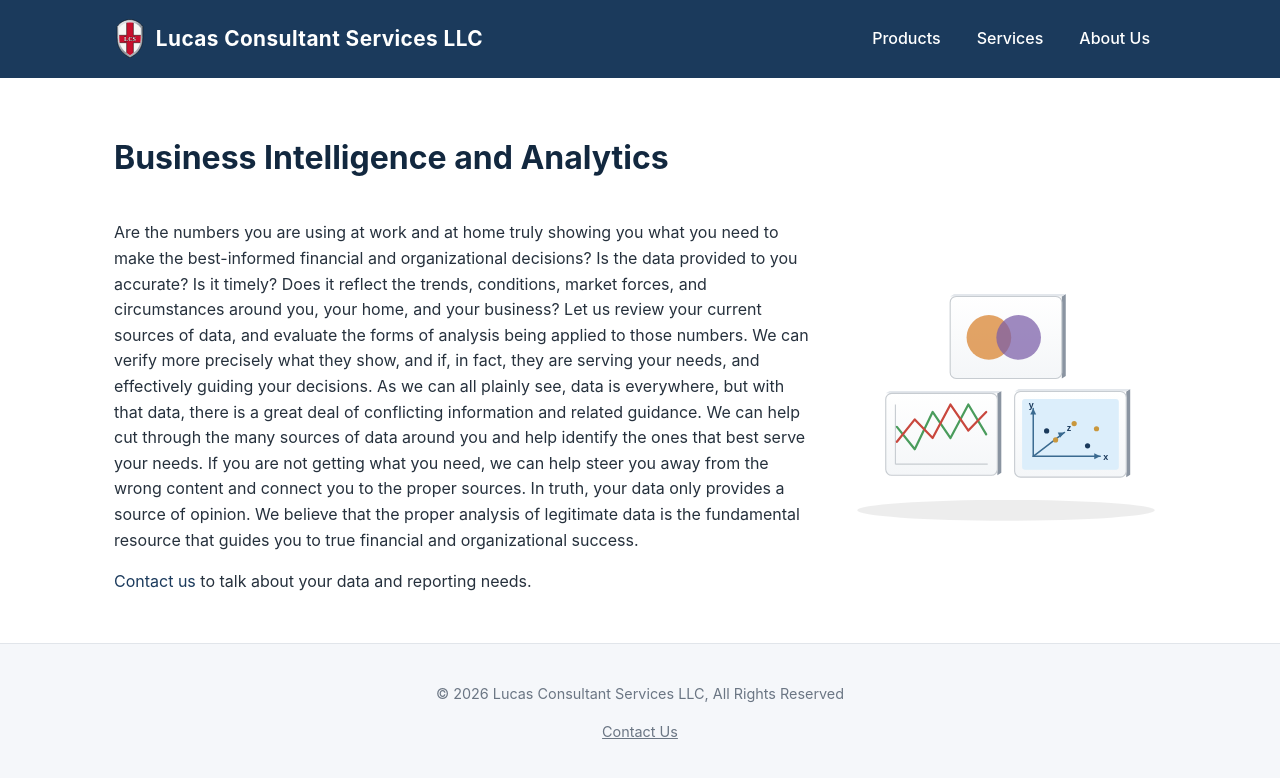
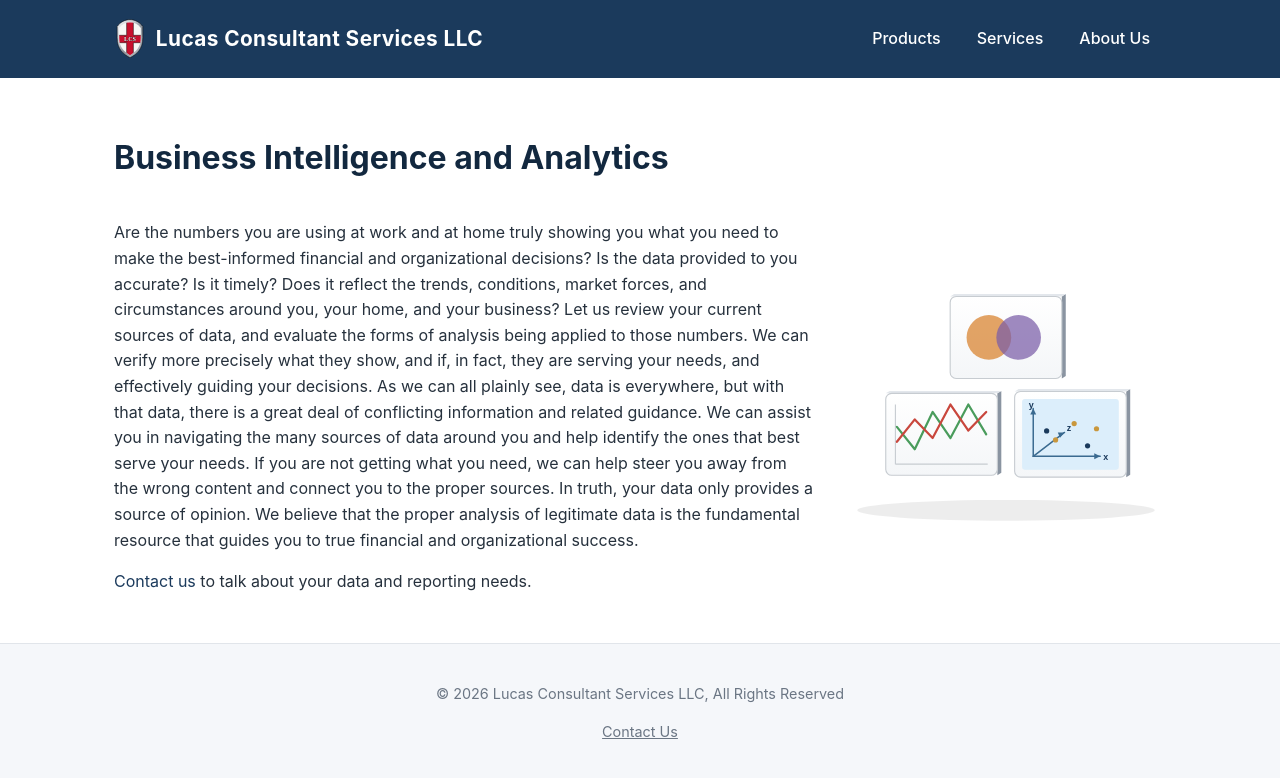
Before and after one commit to DrColorado/lucas-consulting-site, a Jekyll site: the page built from lucas-consulting-site/services/business-intelligence-analytics.md, in a window 1280 px wide. Shown: the top 778 px of the page. Built offline with Jekyll 4.4.1, drawn with Linux system fonts in a browser that asks for light colours.

Commit message:
Update business-intelligence-analytics.md

```diff
--- a/lucas-consulting-site/services/business-intelligence-analytics.md
+++ b/lucas-consulting-site/services/business-intelligence-analytics.md
@@ -9,7 +9,7 @@ permalink: /services/business-intelligence-analytics/
 <div class="service-layout">
 <div class="service-text" markdown="1">
 
-Are the numbers you are using at work and at home truly showing you what you need to make the best-informed financial and organizational decisions? Is the data provided to you accurate? Is it timely? Does it reflect the trends, conditions, market forces, and circumstances around you, your home, and your business? Let us review your current sources of data, and evaluate the forms of analysis being applied to those numbers. We can verify more precisely what they show, and if, in fact, they are serving your needs, and effectively guiding your decisions. As we can all plainly see, data is everywhere, but with that data, there is a great deal of conflicting information and related guidance. We can help cut through the many sources of data around you and help identify the ones that best serve your needs. If you are not getting what you need, we can help steer you away from the wrong content and connect you to the proper sources. In truth, your data only provides a source of opinion. We believe that the proper analysis of legitimate data is the fundamental resource that guides you to true financial and organizational success.
+Are the numbers you are using at work and at home truly showing you what you need to make the best-informed financial and organizational decisions? Is the data provided to you accurate? Is it timely? Does it reflect the trends, conditions, market forces, and circumstances around you, your home, and your business? Let us review your current sources of data, and evaluate the forms of analysis being applied to those numbers. We can verify more precisely what they show, and if, in fact, they are serving your needs, and effectively guiding your decisions. As we can all plainly see, data is everywhere, but with that data, there is a great deal of conflicting information and related guidance. We can assist you in navigating the many sources of data around you and help identify the ones that best serve your needs. If you are not getting what you need, we can help steer you away from the wrong content and connect you to the proper sources. In truth, your data only provides a source of opinion. We believe that the proper analysis of legitimate data is the fundamental resource that guides you to true financial and organizational success.
 
 [Contact us]({{ '/about/contact/' | relative_url }}) to talk about your data and reporting needs.
 
```
